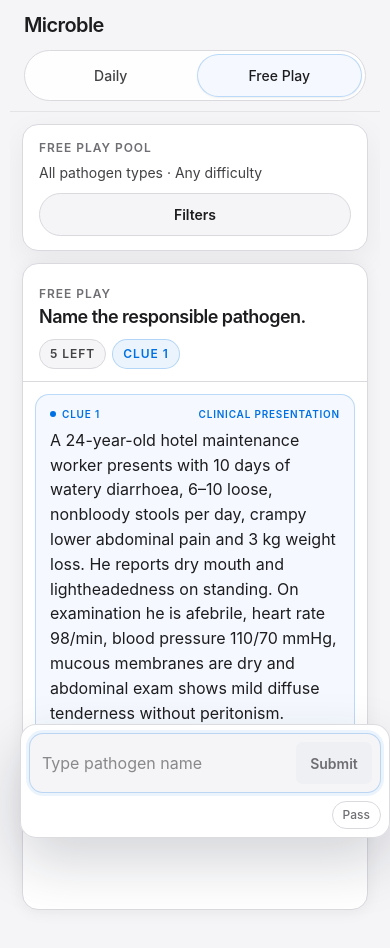
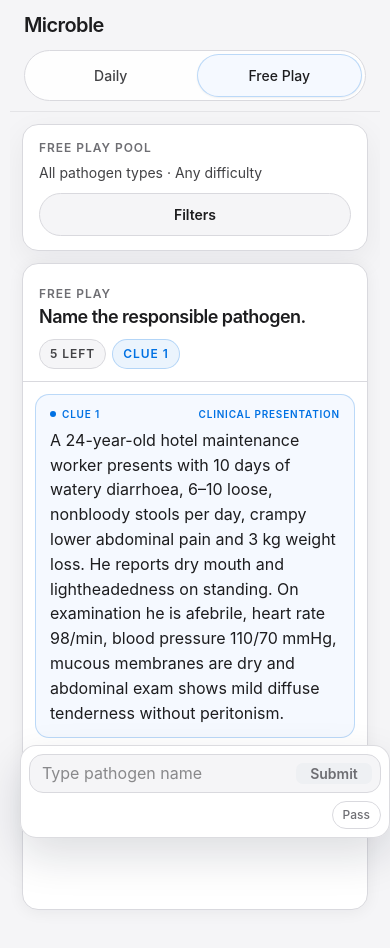
Before and after one commit to alex-halme/Microble, a Next.js app: page /play in a window 390 px wide. Shown: the top 948 px of the page. Built offline with nearby package versions, Linux system fonts and the light colour scheme.

Commit message:
Refine mobile input interactions

```diff
--- a/app/globals.css
+++ b/app/globals.css
@@ -235,9 +235,9 @@
 
   .gameboard-input-region {
     position: fixed;
-    left: 50%;
-    transform: translateX(-50%);
-    width: min(calc(100vw - 20px), 836px);
+    left: 10px;
+    right: 10px;
+    width: auto;
     bottom: calc(env(safe-area-inset-bottom) + 6px);
     z-index: 8;
     margin: 0 !important;
@@ -250,9 +250,11 @@
   }
 
   .gameboard-input-region-focused {
-    width: min(calc(100vw - 20px), 836px);
     bottom: calc(env(safe-area-inset-bottom) + 6px);
     z-index: 30;
+    background: var(--surface) !important;
+    backdrop-filter: none !important;
+    -webkit-backdrop-filter: none !important;
     box-shadow: 0 24px 56px rgba(15, 23, 42, 0.18);
   }
 
@@ -263,18 +265,26 @@
   .guess-input-row {
     padding: 8px 8px 8px 12px !important;
     border-radius: 14px !important;
-    align-items: stretch !important;
+    align-items: center !important;
   }
 
   .guess-input-row input {
-    min-height: 42px;
+    min-height: 0;
     font-size: 16px !important;
+    line-height: 1.3 !important;
   }
 
   .guess-submit-button {
     min-width: 76px;
     padding: 0 12px !important;
     font-size: 14px !important;
+  }
+
+  .guess-suggestions {
+    top: auto !important;
+    bottom: calc(100% + 6px) !important;
+    max-height: min(240px, 36vh);
+    overflow-y: auto !important;
   }
 
   .guess-input-footer {
--- a/components/GameBoard.tsx
+++ b/components/GameBoard.tsx
@@ -476,7 +476,7 @@
                 guessesRemaining={remaining}
                 disabled={gameOver || submittingGuess}
                 matchGuess={(input) => matchGuess(input, ORGANISMS)}
-                autoFocus
+                autoFocus={!isCompactMobile}
                 onFocusChange={setInputFocused}
               />
             ) : (
--- a/components/GuessInput.tsx
+++ b/components/GuessInput.tsx
@@ -30,6 +30,7 @@
   const [selectedIdx, setSelectedIdx] = useState(-1);
   const [feedback, setFeedback] = useState<string | null>(null);
   const [focused, setFocused] = useState(false);
+  const [compactLayout, setCompactLayout] = useState(false);
   const inputRef = useRef<HTMLInputElement>(null);
 
   const organismsByCanonical = ORGANISMS.map((organism) => ({
@@ -40,6 +41,16 @@
       ...organism.commonNames,
     ],
   }));
+
+  useEffect(() => {
+    if (typeof window === "undefined") return;
+
+    const media = window.matchMedia("(max-width: 900px)");
+    const update = () => setCompactLayout(media.matches);
+    update();
+    media.addEventListener("change", update);
+    return () => media.removeEventListener("change", update);
+  }, []);
 
   useEffect(() => {
     if (input.length < 2) {
@@ -66,11 +77,16 @@
 
     const timer = window.setTimeout(() => {
       inputRef.current?.focus({ preventScroll: true });
-      inputRef.current?.select();
+      const valueLength = inputRef.current?.value.length ?? 0;
+      if (compactLayout) {
+        inputRef.current?.setSelectionRange(valueLength, valueLength);
+      } else {
+        inputRef.current?.select();
+      }
     }, 40);
 
     return () => window.clearTimeout(timer);
-  }, [autoFocus, disabled]);
+  }, [autoFocus, compactLayout, disabled]);
 
   function handleSubmit(value?: string) {
     const guess = (value ?? input).trim();
@@ -163,8 +179,11 @@
             onFocus={() => {
               setFocused(true);
               onFocusChange?.(true);
-              if (inputRef.current?.value) {
+              if (inputRef.current?.value && !compactLayout) {
                 inputRef.current.select();
+              } else if (inputRef.current?.value) {
+                const valueLength = inputRef.current.value.length;
+                inputRef.current.setSelectionRange(valueLength, valueLength);
               }
             }}
             disabled={disabled}
@@ -176,13 +195,18 @@
             style={{
               flex: 1,
               minWidth: 0,
+              height: "1.3em",
               background: "transparent",
               border: "none",
               outline: "none",
               fontFamily: "var(--font-sans)",
               fontSize: "15px",
+              lineHeight: 1.3,
               color: "var(--fg)",
-              padding: "7px 0",
+              padding: 0,
+              margin: 0,
+              appearance: "none",
+              WebkitAppearance: "none",
               caretColor: "var(--accent)",
             }}
           />
@@ -211,9 +235,11 @@
 
         {suggestions.length > 0 && (
           <div
+            className="guess-suggestions"
             style={{
               position: "absolute",
-              top: "calc(100% + 6px)",
+              top: compactLayout ? "auto" : "calc(100% + 6px)",
+              bottom: compactLayout ? "calc(100% + 6px)" : "auto",
               left: 0,
               right: 0,
               zIndex: 20,
@@ -222,6 +248,8 @@
               borderRadius: "12px",
               boxShadow: "0 8px 24px rgba(15,23,42,0.10)",
               overflow: "hidden",
+              maxHeight: compactLayout ? "min(240px, 36vh)" : "none",
+              overflowY: compactLayout ? "auto" : "hidden",
             }}
           >
             {suggestions.map((s, i) => (
```
